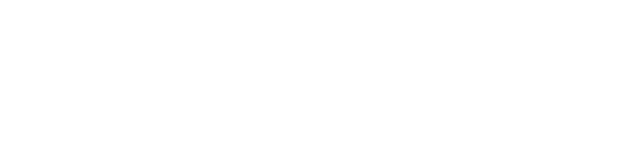
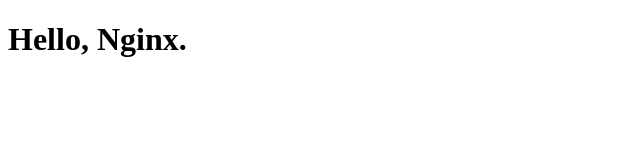
Before and after one commit to AmyFoxFN/nginx-try, a plain HTML site: page static/page/index.html in a window 1280 px wide. Shown: the whole page, without its empty margins (0-640 px from the left). Drawn offline with Linux system fonts and the light colour scheme.

Commit message:
fix: root for page

```diff
--- a/static/page/index.html
+++ b/static/page/index.html
@@ -7,6 +7,6 @@
   <title>Nginx Try</title>
 </head>
 <body>
-
+  <h1> Hello, Nginx. </h1>
 </body>
 </html>
```
Also changed, not shown: 1 other file.
